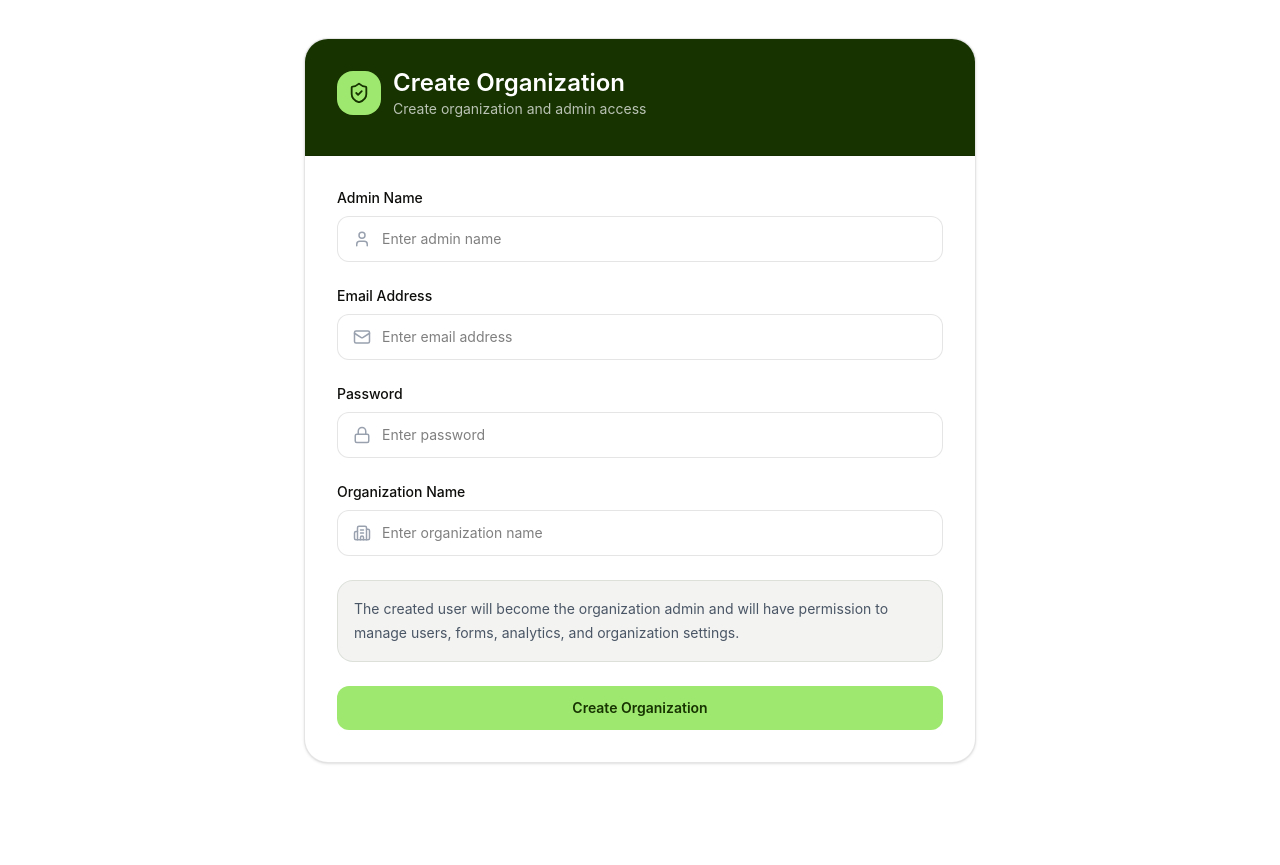
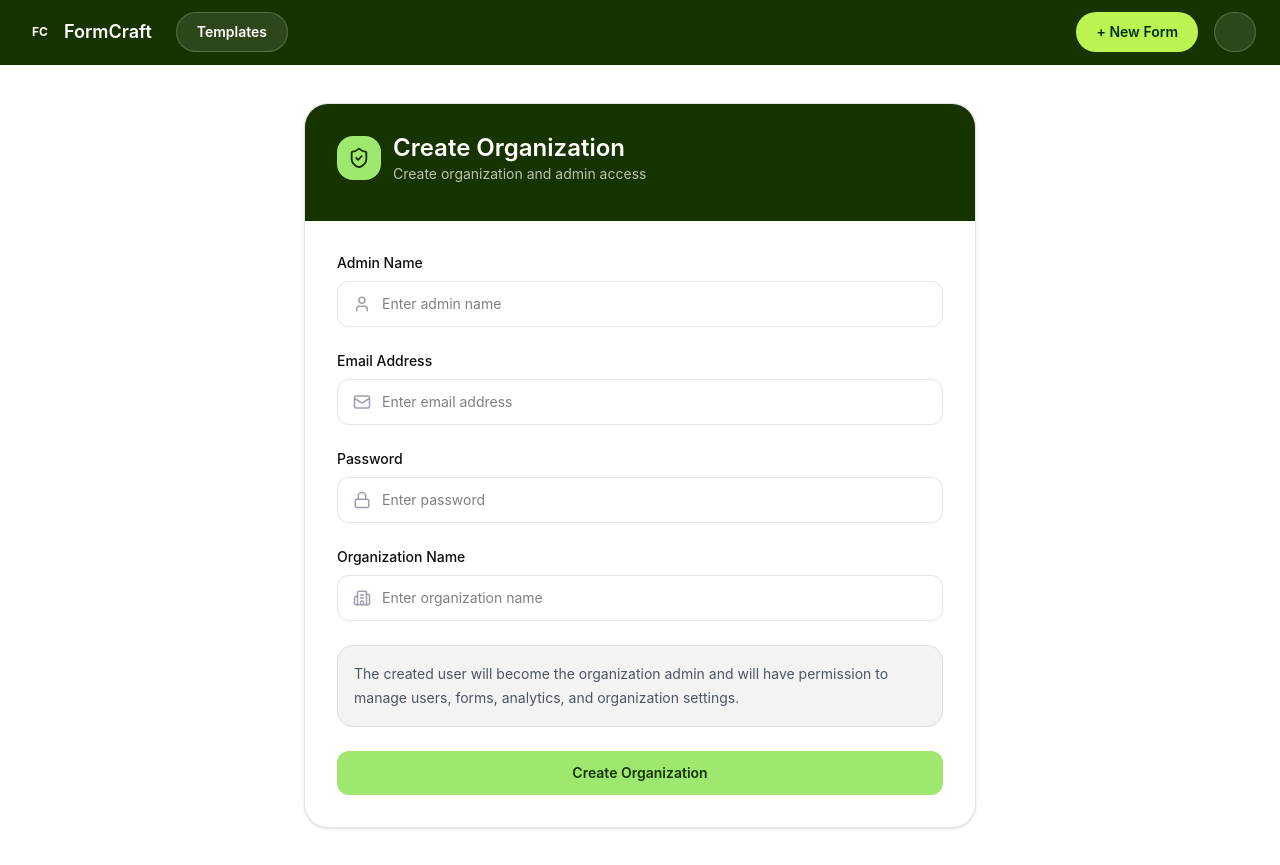
Before and after one commit to NirojShah/dynamic-form-ui, a React (Vite) app: page /new-user in a window 1280 px wide. Before the commit the page ends 800 px from the top, so only its background shows below. Built offline with nearby package versions, Linux system fonts and the light colour scheme; no server answers.

Commit message:
FEAT -
1. add the nav bar in the user creation page.

```diff
--- a/src/component/pages/user/UserCreation.jsx
+++ b/src/component/pages/user/UserCreation.jsx
@@ -8,6 +8,7 @@ import {
     ShieldCheck,
 } from "lucide-react";
 import userOrgApis from "../../../utility/user-org.api";
+import Nav from "../../navigation/Nav";
 
 const UserCreation = () => {
     const [formData, setFormData] = useState({
@@ -34,8 +35,9 @@ const UserCreation = () => {
     };
 
     return (
+        <div className="flex flex-col h-full overflow-hidden scroll-m-0">
+            <Nav />
             <div className="min-h-screen bg-[#ffffff] flex items-center justify-center p-6">
-
                 <div className=" max-w-2xl bg-white border border-black/10 rounded-3xl shadow-sm overflow-hidden">
 
                     {/* TOP */}
@@ -225,6 +227,7 @@ const UserCreation = () => {
                     </form>
                 </div>
             </div>
+        </div>
     );
 };
 
```
Lines whose indentation alone changed are shown as unchanged.
